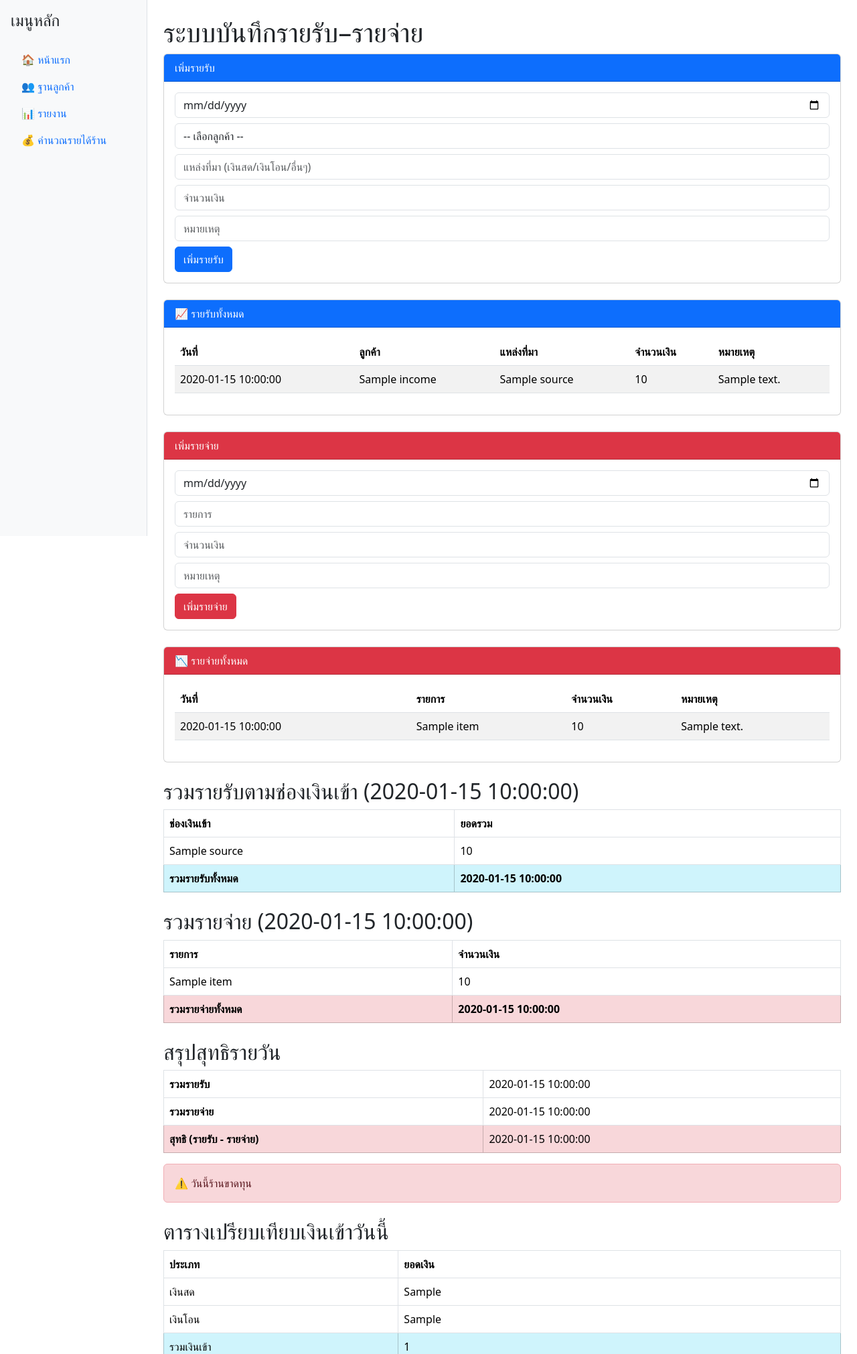
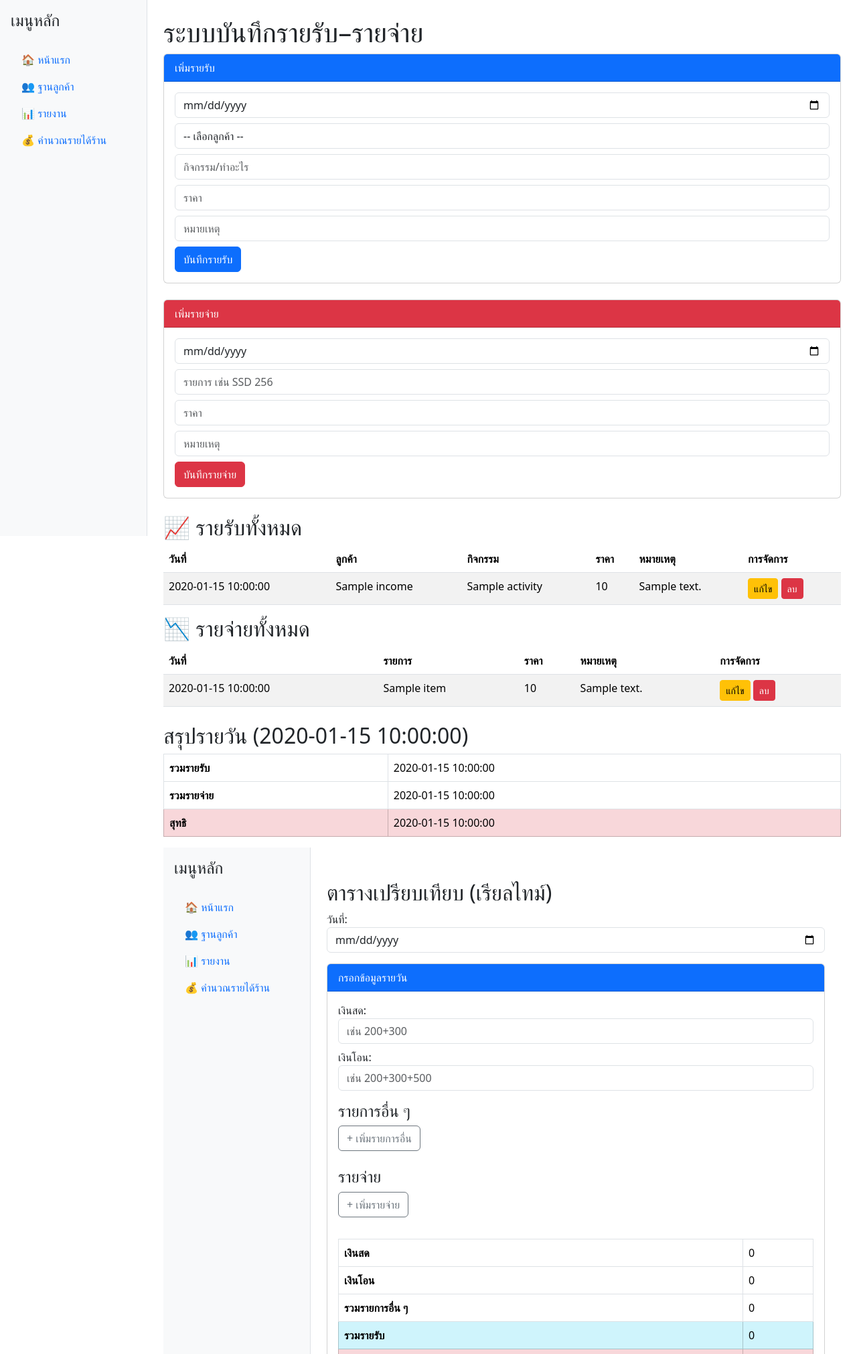
Before and after one commit to JOexNaja/zeedComputer, a Flask app: template templates/index.html in a window 1280 px wide. Shown: the top 2021 px of the page at 67% size. Run offline with Flask 3, Linux system fonts and the light colour scheme; the template is opened without the code that fills it: most values are stand-ins (such as "Sample title", 1, 10 or a date in 2020).

Commit message:
เพิ่ม compare_realtime.html และแก้ไขระบบบันทึก

```diff
--- a/app.py
+++ b/app.py
@@ -58,8 +58,9 @@ def index():
                            monthly_expense=monthly_expense,
                            monthly_net=monthly_net)
 
-
-
+# -----------------------------
+# Add Income
+# -----------------------------
 @app.route('/add_income', methods=['POST'])
 def add_income():
     date_val = request.form['date']
@@ -74,6 +75,9 @@ def add_income():
         conn.commit()
     return redirect(url_for('index'))
 
+# -----------------------------
+# Add Expense
+# -----------------------------
 @app.route('/add_expense', methods=['POST'])
 def add_expense():
     date_val = request.form['date']
@@ -87,5 +91,104 @@ def add_expense():
         conn.commit()
     return redirect(url_for('index'))
 
+# -----------------------------
+# Edit Income
+# -----------------------------
+@app.route('/edit_income/<int:id>', methods=['GET', 'POST'])
+def edit_income(id):
+    with get_db_connection() as conn:
+        income = conn.execute("SELECT * FROM income WHERE id=?", (id,)).fetchone()
+        customers = conn.execute("SELECT * FROM customers ORDER BY name ASC").fetchall()
+
+        if request.method == 'POST':
+            date_val = request.form['date']
+            source = request.form['source']
+            amount = float(request.form['amount'])
+            note = request.form.get('note')
+            customer_id = request.form.get('customer_id')
+
+            conn.execute("UPDATE income SET date=?, source=?, amount=?, note=?, customer_id=? WHERE id=?",
+                         (date_val, source, amount, note, customer_id, id))
+            conn.commit()
+            return redirect(url_for('index'))
+
+    return render_template('edit_income.html', income=income, customers=customers)
+
+# -----------------------------
+# Delete Income
+# -----------------------------
+@app.route('/delete_income/<int:id>')
+def delete_income(id):
+    with get_db_connection() as conn:
+        conn.execute("DELETE FROM income WHERE id=?", (id,))
+        conn.commit()
+    return redirect(url_for('index'))
+
+# -----------------------------
+# Edit Expense
+# -----------------------------
+@app.route('/edit_expense/<int:id>', methods=['GET', 'POST'])
+def edit_expense(id):
+    with get_db_connection() as conn:
+        expense = conn.execute("SELECT * FROM expenses WHERE id=?", (id,)).fetchone()
+
+        if request.method == 'POST':
+            date_val = request.form['date']
+            item = request.form['item']
+            amount = float(request.form['amount'])
+            note = request.form.get('note')
+
+            conn.execute("UPDATE expenses SET date=?, item=?, amount=?, note=? WHERE id=?",
+                         (date_val, item, amount, note, id))
+            conn.commit()
+            return redirect(url_for('index'))
+
+    return render_template('edit_expense.html', expense=expense)
+
+# -----------------------------
+# Delete Expense
+# -----------------------------
+@app.route('/delete_expense/<int:id>')
+def delete_expense(id):
+    with get_db_connection() as conn:
+        conn.execute("DELETE FROM expenses WHERE id=?", (id,))
+        conn.commit()
+    return redirect(url_for('index'))
+
+
+@app.route('/save_report', methods=['POST'])
+def save_report():
+    data = request.get_json()
+    with get_db_connection() as conn:
+        conn.execute("""
+            INSERT INTO reports (date, cash, transfer, other, expense, income, net)
+            VALUES (?, ?, ?, ?, ?, ?, ?)
+        """, (data['date'], data['cash'], data['transfer'], data['other'],
+              data['expense'], data['income'], data['net']))
+        conn.commit()
+    return {"message": "บันทึกข้อมูลเรียบร้อยแล้ว!"}
+
+@app.route('/compare_realtime')
+def compare_realtime():
+    with get_db_connection() as conn:
+        reports = conn.execute("SELECT * FROM reports ORDER BY date DESC").fetchall()
+        monthly_reports = []
+        months = conn.execute("SELECT substr(date,1,7) as month FROM reports GROUP BY month ORDER BY month DESC").fetchall()
+        for m in months:
+            month_income = conn.execute("SELECT SUM(income) FROM reports WHERE substr(date,1,7)=?", (m['month'],)).fetchone()[0] or 0
+            month_expense = conn.execute("SELECT SUM(expense) FROM reports WHERE substr(date,1,7)=?", (m['month'],)).fetchone()[0] or 0
+            monthly_reports.append({
+                "month": m['month'],
+                "income": month_income,
+                "expense": month_expense,
+                "net": month_income - month_expense
+            })
+
+    return render_template('compare_realtime.html',
+                           reports=reports,
+                           monthly_reports=monthly_reports,
+                           current_date=date.today().strftime("%Y-%m-%d"))
+
+
 if __name__ == '__main__':
     app.run(debug=True)
--- /dev/null
+++ b/templates/compare_realtime.html
@@ -0,0 +1,183 @@
+{% extends "base.html" %}
+{% block content %}
+<h2 class="mt-4">ตารางเปรียบเทียบ (เรียลไทม์)</h2>
+
+<label>วันที่:</label>
+<input type="date" id="report_date" class="form-control mb-3" value="{{ current_date }}">
+
+<div class="card mb-4">
+  <div class="card-header bg-primary text-white">กรอกข้อมูลรายวัน</div>
+  <div class="card-body">
+
+    <!-- เงินสด -->
+    <label>เงินสด:</label>
+    <input type="text" id="cash_income" class="form-control mb-2" placeholder="เช่น 200+300">
+
+    <!-- เงินโอน -->
+    <label>เงินโอน:</label>
+    <input type="text" id="transfer_income" class="form-control mb-2" placeholder="เช่น 200+300+500">
+
+    <!-- รายการอื่น ๆ -->
+    <h4 class="mt-3">รายการอื่น ๆ</h4>
+    <div id="other-list"></div>
+    <button type="button" id="btn-add-other" class="btn btn-outline-secondary mb-2">+ เพิ่มรายการอื่น</button>
+
+    <!-- รายจ่าย -->
+    <h4 class="mt-3">รายจ่าย</h4>
+    <div id="expense-list"></div>
+    <button type="button" id="btn-add-expense" class="btn btn-outline-secondary mb-2">+ เพิ่มรายจ่าย</button>
+
+    <!-- ตารางสรุป -->
+    <table class="table table-bordered mt-4">
+      <tr><th>เงินสด</th><td id="cash_total">0</td></tr>
+      <tr><th>เงินโอน</th><td id="transfer_total">0</td></tr>
+      <tr><th>รวมรายการอื่น ๆ</th><td id="other_total">0</td></tr>
+      <tr class="table-info"><th>รวมรายรับ</th><td id="income_total">0</td></tr>
+      <tr class="table-danger"><th>รวมรายจ่าย</th><td id="expense_total">0</td></tr>
+      <tr class="table-warning"><th>สุทธิ (รายรับ - รายจ่าย)</th><td id="net_total">0</td></tr>
+      <tr class="table-primary"><th>สรุปทั้งหมด</th><td id="transfer_minus_expense">0</td></tr>
+    </table>
+
+    <button type="button" class="btn btn-success mt-3" onclick="saveReport()">บันทึกข้อมูล</button>
+  </div>
+</div>
+
+<hr>
+
+<!-- ตารางย้อนหลัง -->
+<h2 class="mt-4">📊 สรุปรายวันย้อนหลัง</h2>
+<table class="table table-bordered">
+  <thead>
+    <tr><th>วันที่</th><th>รายรับ</th><th>รายจ่าย</th><th>สุทธิ</th></tr>
+  </thead>
+  <tbody>
+    {% for r in reports %}
+    <tr>
+      <td>{{ r['date'] }}</td>
+      <td>{{ r['income'] }}</td>
+      <td>{{ r['expense'] }}</td>
+      <td class="{% if r['net'] >= 0 %}table-success{% else %}table-danger{% endif %}">
+        {{ r['net'] }}
+      </td>
+    </tr>
+    {% endfor %}
+  </tbody>
+</table>
+
+<!-- สรุปรายเดือน -->
+<h2 class="mt-4">📅 สรุปรายเดือน</h2>
+<table class="table table-bordered">
+  <thead>
+    <tr><th>เดือน</th><th>รายรับ</th><th>รายจ่าย</th><th>สุทธิ</th></tr>
+  </thead>
+  <tbody>
+    {% for m in monthly_reports %}
+    <tr>
+      <td>{{ m['month'] }}</td>
+      <td>{{ m['income'] }}</td>
+      <td>{{ m['expense'] }}</td>
+      <td class="{% if m['net'] >= 0 %}table-success{% else %}table-danger{% endif %}">
+        {{ m['net'] }}
+      </td>
+    </tr>
+    {% endfor %}
+  </tbody>
+</table>
+{% endblock %}
+
+<script>
+function parseSum(str) {
+  if (!str) return 0;
+  return str.split('+').map(s => parseFloat(s.trim()) || 0).reduce((a,b) => a+b, 0);
+}
+
+function calculate() {
+  let cash = parseSum(document.getElementById('cash_income').value);
+  let transfer = parseSum(document.getElementById('transfer_income').value);
+
+  let otherAmounts = document.querySelectorAll('.other-amount');
+  let otherTotal = 0;
+  otherAmounts.forEach(input => { otherTotal += parseFloat(input.value) || 0; });
+
+  let expenseAmounts = document.querySelectorAll('.expense-amount');
+  let expenseTotal = 0;
+  expenseAmounts.forEach(input => { expenseTotal += parseFloat(input.value) || 0; });
+
+  let incomeTotal = cash + transfer + otherTotal;
+  let net = incomeTotal - expenseTotal;
+  let transferMinusExpense = transfer - expenseTotal;
+
+  document.getElementById('cash_total').innerText = cash;
+  document.getElementById('transfer_total').innerText = transfer;
+  document.getElementById('other_total').innerText = otherTotal;
+  document.getElementById('income_total').innerText = incomeTotal;
+  document.getElementById('expense_total').innerText = expenseTotal;
+  document.getElementById('net_total').innerText = net;
+  document.getElementById('transfer_minus_expense').innerText = transferMinusExpense;
+}
+
+function addExpense() {
+  let div = document.createElement('div');
+  div.className = "input-group mb-2";
+  div.innerHTML = `
+    <input type="text" class="form-control expense-name" placeholder="ชื่อรายการ เช่น ค่า HDD">
+    <input type="number" class="form-control expense-amount" placeholder="จำนวนเงิน">
+  `;
+  document.getElementById('expense-list').appendChild(div);
+  div.querySelectorAll('input').forEach(el => el.addEventListener('input', calculate));
+}
+
+function addOther() {
+  let div = document.createElement('div');
+  div.className = "input-group mb-2";
+  div.innerHTML = `
+    <input type="text" class="form-control other-name" placeholder="ชื่อรายการ เช่น โบนัส">
+    <input type="number" class="form-control other-amount" placeholder="จำนวนเงิน">
+  `;
+  document.getElementById('other-list').appendChild(div);
+  div.querySelectorAll('input').forEach(el => el.addEventListener('input', calculate));
+}
+
+// bind ปุ่ม + ให้ทำงาน
+document.getElementById('btn-add-expense').addEventListener('click', addExpense);
+document.getElementById('btn-add-other').addEventListener('click', addOther);
+
+// bind input หลัก
+document.querySelectorAll('#cash_income, #transfer_income').forEach(el => {
+  el.addEventListener('input', calculate);
+});
+
+calculate();
+
+function saveReport() {
+  let reportDate = document.getElementById('report_date').value;
+  let cash = parseSum(document.getElementById('cash_income').value);
+  let transfer = parseSum(document.getElementById('transfer_income').value);
+
+  let otherAmounts = document.querySelectorAll('.other-amount');
+  let otherTotal = 0;
+  otherAmounts.forEach(input => { otherTotal += parseFloat(input.value) || 0; });
+
+  let expenseAmounts = document.querySelectorAll('.expense-amount');
+  let expenseTotal = 0;
+  expenseAmounts.forEach(input => { expenseTotal += parseFloat(input.value) || 0; });
+
+  let incomeTotal = cash + transfer + otherTotal;
+  let net = incomeTotal - expenseTotal;
+
+  fetch("/save_report", {
+    method: "POST",
+    headers: { "Content-Type": "application/json" },
+    body: JSON.stringify({
+      date: reportDate,
+      cash: cash,
+      transfer: transfer,
+      other: otherTotal,
+      expense: expenseTotal,
+      income: incomeTotal,
+      net: net
+    })
+  }).then(res => res.json())
+    .then(data => alert(data.message));
+}
+</script>
--- a/templates/index.html
+++ b/templates/index.html
@@ -8,38 +8,17 @@
   <div class="card-body">
     <form action="/add_income" method="POST">
       <input type="date" name="date" class="form-control mb-2" value="{{ current_date }}" required>
-      <select name="customer_id" class="form-control mb-2">
+      <select name="customer_id" class="form-control mb-2" required>
         <option value="">-- เลือกลูกค้า --</option>
         {% for c in customers %}
         <option value="{{ c.id }}">{{ c.name }}</option>
         {% endfor %}
       </select>
-      <input type="text" name="source" class="form-control mb-2" placeholder="แหล่งที่มา (เงินสด/เงินโอน/อื่นๆ)" required>
-      <input type="number" step="0.01" name="amount" class="form-control mb-2" placeholder="จำนวนเงิน" required>
+      <input type="text" name="activity" class="form-control mb-2" placeholder="กิจกรรม/ทำอะไร" required>
+      <input type="number" step="0.01" name="amount" class="form-control mb-2" placeholder="ราคา" required>
       <input type="text" name="note" class="form-control mb-2" placeholder="หมายเหตุ">
-      <button type="submit" class="btn btn-primary">เพิ่มรายรับ</button>
+      <button type="submit" class="btn btn-primary">บันทึกรายรับ</button>
     </form>
-  </div>
-</div>
-
-<!-- ตารางรายรับ -->
-<div class="card mb-4">
-  <div class="card-header bg-primary text-white">📈 รายรับทั้งหมด</div>
-  <div class="card-body">
-    <table class="table table-striped">
-      <thead><tr><th>วันที่</th><th>ลูกค้า</th><th>แหล่งที่มา</th><th>จำนวนเงิน</th><th>หมายเหตุ</th></tr></thead>
-      <tbody>
-        {% for income in incomes %}
-        <tr>
-          <td>{{ income.date }}</td>
-          <td>{{ income.customer_name }}</td>
-          <td>{{ income.source }}</td>
-          <td>{{ income.amount }}</td>
-          <td>{{ income.note }}</td>
-        </tr>
-        {% endfor %}
-      </tbody>
-    </table>
   </div>
 </div>
 
@@ -49,20 +28,40 @@
   <div class="card-body">
     <form action="/add_expense" method="POST">
       <input type="date" name="date" class="form-control mb-2" value="{{ current_date }}" required>
-      <input type="text" name="item" class="form-control mb-2" placeholder="รายการ" required>
-      <input type="number" step="0.01" name="amount" class="form-control mb-2" placeholder="จำนวนเงิน" required>
+      <input type="text" name="item" class="form-control mb-2" placeholder="รายการ เช่น SSD 256" required>
+      <input type="number" step="0.01" name="amount" class="form-control mb-2" placeholder="ราคา" required>
       <input type="text" name="note" class="form-control mb-2" placeholder="หมายเหตุ">
-      <button type="submit" class="btn btn-danger">เพิ่มรายจ่าย</button>
+      <button type="submit" class="btn btn-danger">บันทึกรายจ่าย</button>
     </form>
   </div>
 </div>
 
+<!-- ตารางรายรับ -->
+<h2>📈 รายรับทั้งหมด</h2>
+<table class="table table-striped">
+  <thead><tr><th>วันที่</th><th>ลูกค้า</th><th>กิจกรรม</th><th>ราคา</th><th>หมายเหตุ</th><th>การจัดการ</th></tr></thead>
+  <tbody>
+    {% for income in incomes %}
+    <tr>
+      <td>{{ income.date }}</td>
+      <td>{{ income.customer_name }}</td>
+      <td>{{ income.activity }}</td>
+      <td>{{ income.amount }}</td>
+      <td>{{ income.note }}</td>
+      <td>
+        <a href="/edit_income/{{ income.id }}" class="btn btn-sm btn-warning">แก้ไข</a>
+        <a href="/delete_income/{{ income.id }}" class="btn btn-sm btn-danger"
+           onclick="return confirm('คุณแน่ใจว่าจะลบข้อมูลนี้?')">ลบ</a>
+      </td>
+    </tr>
+    {% endfor %}
+  </tbody>
+</table>
+
 <!-- ตารางรายจ่าย -->
-<div class="card mb-4">
-  <div class="card-header bg-danger text-white">📉 รายจ่ายทั้งหมด</div>
-  <div class="card-body">
+<h2>📉 รายจ่ายทั้งหมด</h2>
 <table class="table table-striped">
-      <thead><tr><th>วันที่</th><th>รายการ</th><th>จำนวนเงิน</th><th>หมายเหตุ</th></tr></thead>
+  <thead><tr><th>วันที่</th><th>รายการ</th><th>ราคา</th><th>หมายเหตุ</th><th>การจัดการ</th></tr></thead>
   <tbody>
     {% for expense in expenses %}
     <tr>
@@ -70,98 +69,30 @@
       <td>{{ expense.item }}</td>
       <td>{{ expense.amount }}</td>
       <td>{{ expense.note }}</td>
+      <td>
+        <a href="/edit_expense/{{ expense.id }}" class="btn btn-sm btn-warning">แก้ไข</a>
+        <a href="/delete_expense/{{ expense.id }}" class="btn btn-sm btn-danger"
+           onclick="return confirm('คุณแน่ใจว่าจะลบข้อมูลนี้?')">ลบ</a>
+      </td>
     </tr>
     {% endfor %}
   </tbody>
 </table>
-  </div>
-</div>
 
-<!-- ตารางรวมรายรับตามช่องเงินเข้า -->
-<h2 class="mt-4">รวมรายรับตามช่องเงินเข้า ({{ current_date }})</h2>
-<table class="table table-bordered">
-  <tr><th>ช่องเงินเข้า</th><th>ยอดรวม</th></tr>
-  {% for row in income_by_source %}
-  <tr>
-    <td>{{ row.source }}</td>
-    <td>{{ row.total }}</td>
-  </tr>
-  {% endfor %}
-  <tr class="table-info">
-    <td><strong>รวมรายรับทั้งหมด</strong></td>
-    <td><strong>{{ today_income }}</strong></td>
-  </tr>
-</table>
-
-<!-- ตารางรวมรายจ่าย -->
-<h2 class="mt-4">รวมรายจ่าย ({{ current_date }})</h2>
-<table class="table table-bordered">
-  <tr><th>รายการ</th><th>จำนวนเงิน</th></tr>
-  {% for expense in expenses if expense.date == current_date %}
-  <tr>
-    <td>{{ expense.item }}</td>
-    <td>{{ expense.amount }}</td>
-  </tr>
-  {% endfor %}
-  <tr class="table-danger">
-    <td><strong>รวมรายจ่ายทั้งหมด</strong></td>
-    <td><strong>{{ today_expense }}</strong></td>
-  </tr>
-</table>
-
-<!-- ตารางสรุปสุทธิรายวัน -->
-<h2 class="mt-4">สรุปสุทธิรายวัน</h2>
+<!-- สรุปรายวัน -->
+<h2 class="mt-4">สรุปรายวัน ({{ current_date }})</h2>
 <table class="table table-bordered">
   <tr><th>รวมรายรับ</th><td>{{ today_income }}</td></tr>
   <tr><th>รวมรายจ่าย</th><td>{{ today_expense }}</td></tr>
   <tr class="{% if today_net >= 0 %}table-success{% else %}table-danger{% endif %}">
-    <th>สุทธิ (รายรับ - รายจ่าย)</th>
-    <td>{{ today_net }}</td>
-  </tr>
-</table>
-
-{% if today_net >= 0 %}
-<div class="alert alert-success mt-3">✅ วันนี้ร้านมีกำไร</div>
-{% else %}
-<div class="alert alert-danger mt-3">⚠️ วันนี้ร้านขาดทุน</div>
-{% endif %}
-
-
-
-<!-- ตารางเปรียบเทียบเงินเข้าวันนี้ -->
-<h2 class="mt-4">ตารางเปรียบเทียบเงินเข้าวันนี้</h2>
-<table class="table table-bordered">
-  <tr><th>ประเภท</th><th>ยอดเงิน</th></tr>
-  <tr><td>เงินสด</td><td>{{ cash_income }}</td></tr>
-  <tr><td>เงินโอน</td><td>{{ transfer_income }}</td></tr>
-  <tr class="table-info"><td>รวมเงินเข้า</td><td>{{ total_inflow }}</td></tr>
-  <tr><td>รายจ่ายวันนี้</td><td>{{ today_expense }}</td></tr>
-  <tr class="{% if remaining_after_expense == today_net %}table-success{% else %}table-danger{% endif %}">
-    <td>หักแล้วเหลือ</td>
-    <td>{{ remaining_after_expense }}</td>
-  </tr>
-</table>
-
-{% if remaining_after_expense == today_net %}
-<div class="alert alert-success mt-3">✅ เงินเข้าหักรายจ่ายตรงกับยอดสุทธิร้าน</div>
-{% else %}
-<div class="alert alert-danger mt-3">⚠️ เงินเข้าหักรายจ่ายไม่ตรงกับยอดสุทธิร้าน</div>
-{% endif %}
-
-
-
-
-<!-- สรุปรายเดือน -->
-<h2 class="mt-4">สรุปรายเดือน ({{ current_date[:7] }})</h2>
-<table class="table table-bordered">
-  <tr><th>รายรับเดือนนี้</th><td>{{ monthly_income }}</td></tr>
-  <tr><th>รายจ่ายเดือนนี้</th><td>{{ monthly_expense }}</td></tr>
-  <tr class="{% if monthly_net >= 0 %}table-success{% else %}table-danger{% endif %}">
-    <th>สุทธิเดือนนี้</th>
-    <td>{{ monthly_net }}</td>
+    <th>สุทธิ</th><td>{{ today_net }}</td>
   </tr>
 </table>
 
 
 
+
+
+<!-- ตารางเปรียบเทียบเรียลไทม์ -->
+{% include "compare_realtime.html" %}
 {% endblock %}
```
Also changed, not shown: init.sql (added, +38 -0 lines), init_reports.py (added, +38 -0 lines), templates/edit_expense.html (+17 -13 lines), templates/edit_income.html (+26 -19 lines), database.db, instance/database.db (added), instance/finance.db (added), templates/base.html (line endings or trailing spaces). Lines whose indentation alone changed are shown as unchanged.
